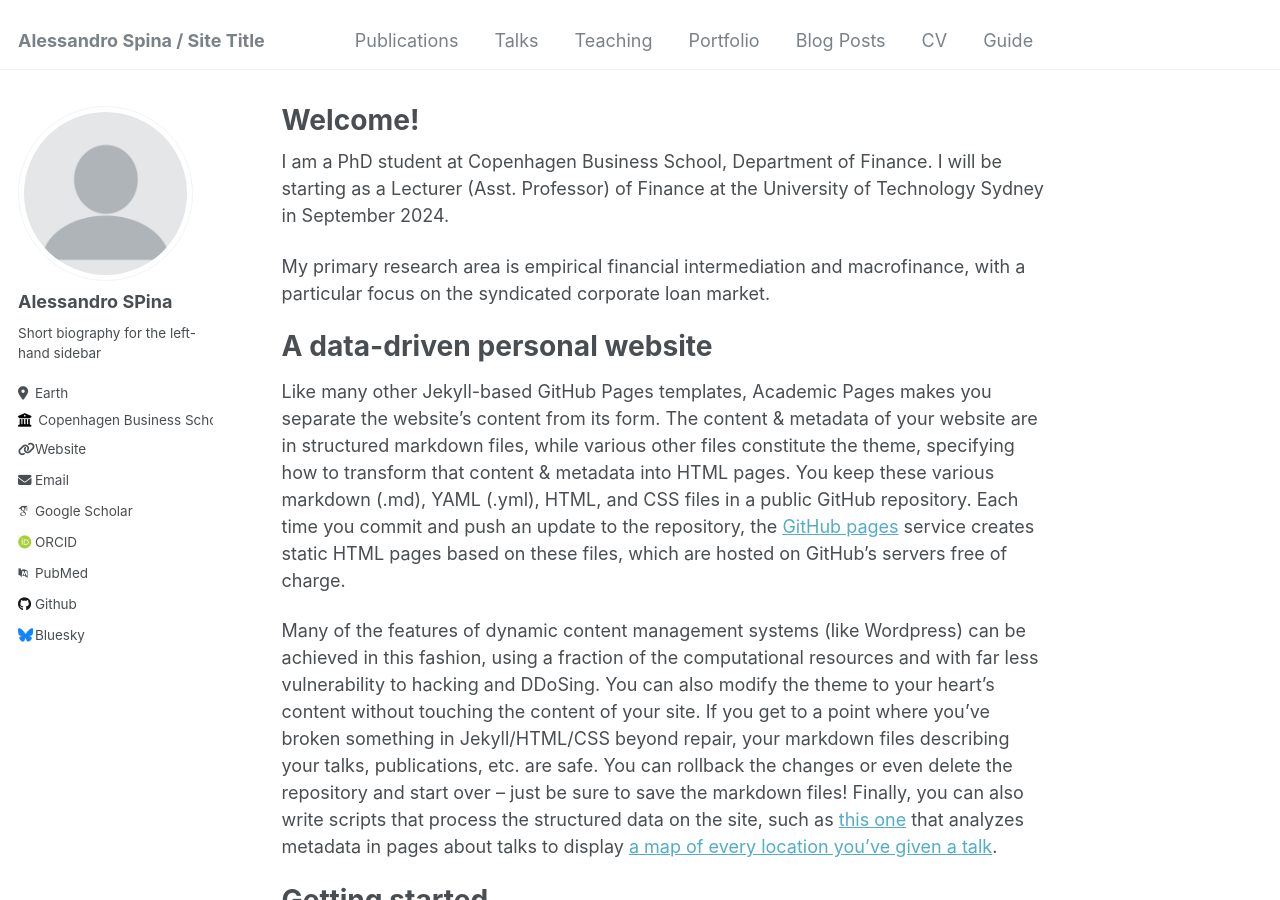
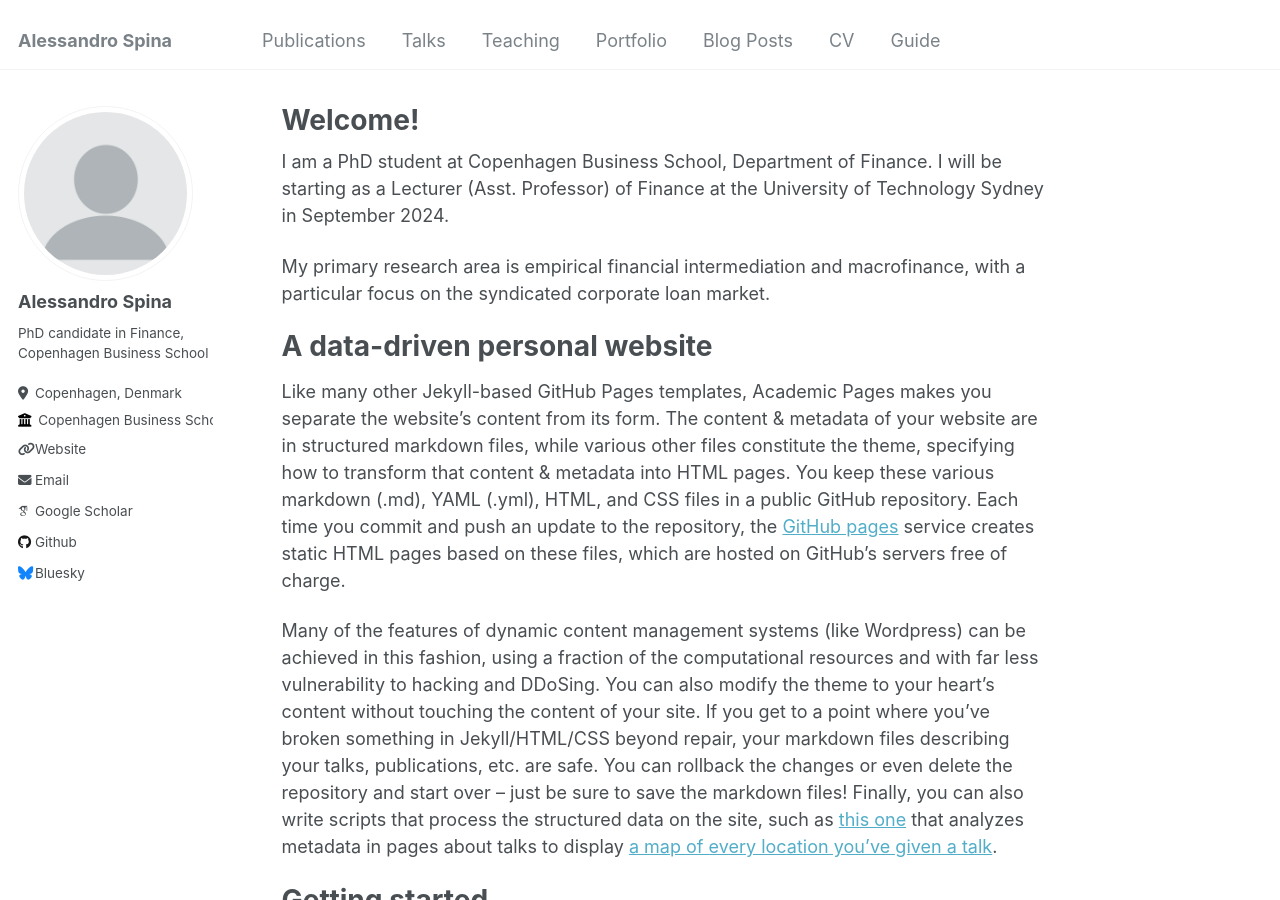
Before and after one commit to aspi6246/aspi6246.github.io, a Jekyll site: the page built from _pages/about.md, in a window 1280 px wide and 900 px high. Built offline with Jekyll 4.4.1, drawn with Linux system fonts in a browser that asks for light colours; some web fonts are replaced.

Commit message:
Update _config.yml

```diff
--- a/_config.yml
+++ b/_config.yml
@@ -8,7 +8,7 @@
 
 # Basic Site Settings
 locale                   : "en-US"
-title                    : "Alessandro Spina / Site Title"
+title                    : "Alessandro Spina"
 title_separator          : "-"
 name                     : Alessandro Spina "Your Name"
 description              : &description "personal description"
@@ -22,20 +22,20 @@ repository               : "academicpages/academicpages.github.io"
 author:
   # Biographic information
   avatar           : "profile.png"
-  name             : "Alessandro SPina"
+  name             : "Alessandro Spina"
   pronouns         : # example: "she/her"
-  bio              : "Short biography for the left-hand sidebar"
-  location         : "Earth"
+  bio              : "PhD candidate in Finance, Copenhagen Business School"
+  location         : "Copenhagen, Denmark"
   employer         : "Copenhagen Business School, Department of Finance"
   uri              : https://aspi6246.github.io/
   email            : "asp.fi@cbs.dk"
 
   # Academic websites
   arxiv            : # URL - Update with the correct link to your profile
-  googlescholar    : "https://scholar.google.com/citations?user=PS_CX0AAAAAJ"
+  googlescholar    : "https://sites.google.com/view/alessandrospina/home"
   impactstory      : # URL
-  orcid            : "http://orcid.org/yourorcidurl"
-  pubmed           : "https://www.ncbi.nlm.nih.gov/pubmed/?term=john+snow"
+  orcid            : #"http://orcid.org/yourorcidurl"
+  pubmed           : #"https://www.ncbi.nlm.nih.gov/pubmed/?term=john+snow"
   researchgate     : # URL
 
   # Repositories and software development
```
